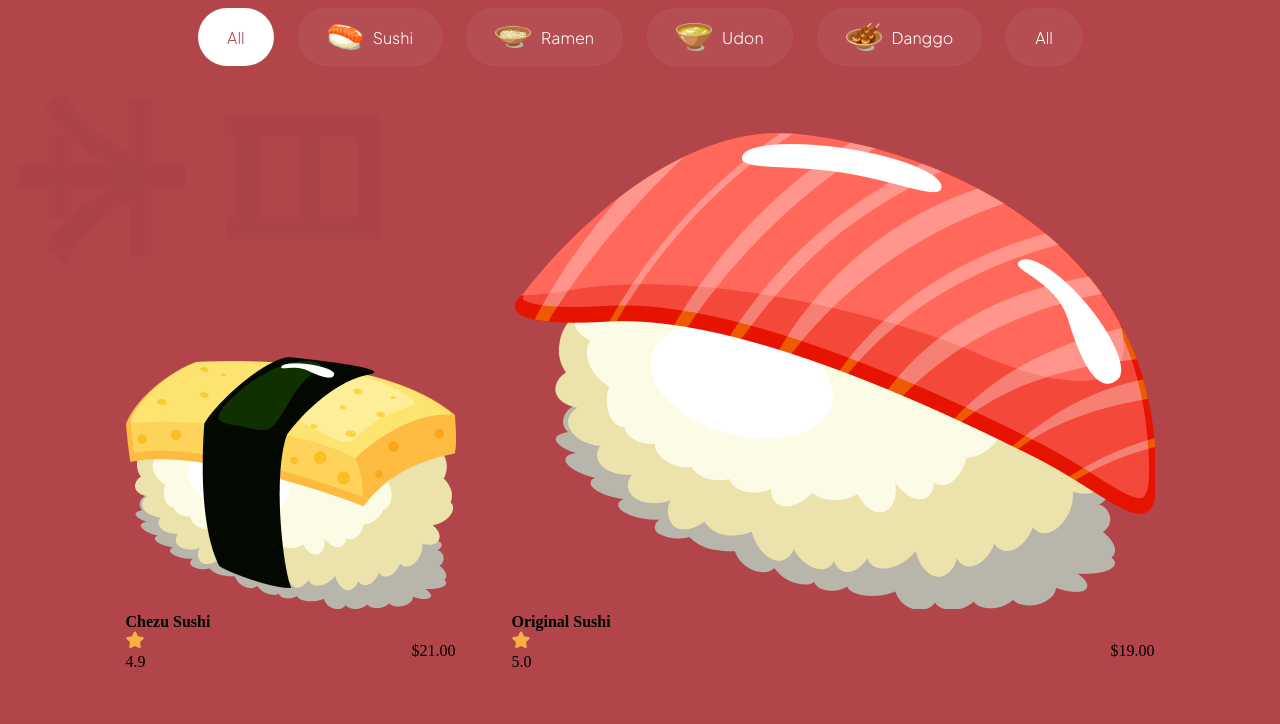
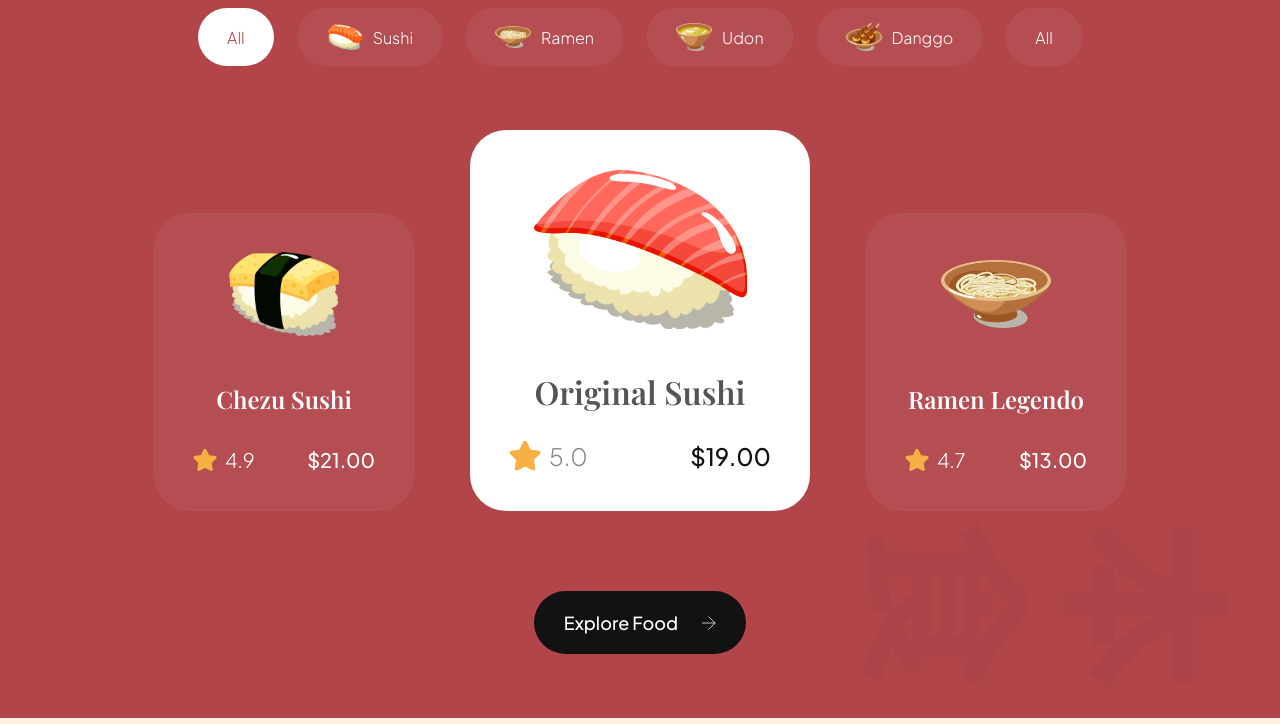
Before and after one commit to Lorn12/Sushi-Landing-Page, a website built with Vite: page index.html in a window 1280 px wide. Shown: the part 1700-2424 px from the top of the page. Built offline with nearby package versions, Linux system fonts and the light colour scheme.

Commit message:
Implemented popular foods card section

```diff
--- a/CSS/sections/popular.css
+++ b/CSS/sections/popular.css
@@ -104,3 +104,97 @@
 
   margin-left: 21px;
 }
+
+/* <!-- //POPULAR FOODS CARDS ______________________________________________________________ --> */
+
+.popular-foods__card {
+  padding: 38px;
+  min-width: 260px;
+  height: fit-content;
+
+  display: flex;
+  align-items: center;
+  flex-direction: column;
+
+  border-radius: 36px;
+  background: rgba(255, 255, 255, 0.05);
+  border: 1px solid rgba(255, 255, 255, 0.02);
+}
+
+.popular-foods__card-image {
+  width: 110px;
+  height: 84px;
+  object-fit: contain;
+}
+
+.popular-foods__card-title {
+  margin-top: 47px;
+
+  font-weight: 600;
+  font-size: 24px;
+  line-height: 32px;
+  font-family: var(--playfair-display);
+  color: #fff;
+  text-align: center;
+}
+
+.popular-foods__card-details {
+  width: 100%;
+  margin-top: 32px;
+}
+
+.popular-foods__card-rating {
+  display: flex;
+  align-items: center;
+  gap: 8px;
+}
+
+.popular-foods__card-rating img {
+  width: 24px;
+  height: 24px;
+  object-fit: contain;
+}
+
+.popular-foods__card-rating p {
+  font-size: 20px;
+  font-weight: 300;
+  font-family: var(--plus-jakarta-sans);
+  color: #fff;
+}
+
+.popular-foods__card-price {
+  font-size: 20px;
+  font-weight: 500;
+  font-family: var(--plus-jakarta-sans);
+  color: #fff;
+}
+
+.popular-foods__card.active-card {
+  background: #fff;
+  min-width: 340px;
+}
+
+.popular-foods__card.active-card .popular-foods__card-image {
+  width: 214px;
+  height: 160px;
+}
+
+.popular-foods__card.active-card .popular-foods__card-title {
+  color: var(--black-500);
+  font-size: 32px;
+}
+
+.popular-foods__card.active-card .popular-foods__card-rating img {
+  width: 32px;
+  height: 32px;
+}
+
+.popular-foods__card.active-card .popular-foods__card-rating p {
+  font-size: 24px;
+  color: var(--gray-100);
+}
+
+.popular-foods__card.active-card .popular-foods__card-price {
+  font-size: 24px;
+  color: var(--secondary-color);
+}
```
